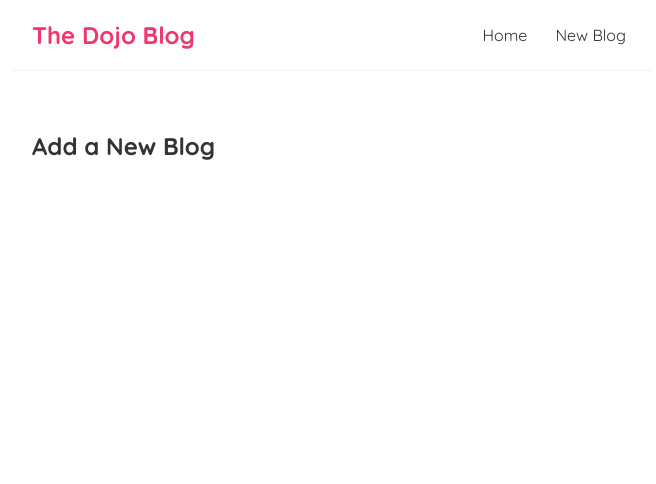
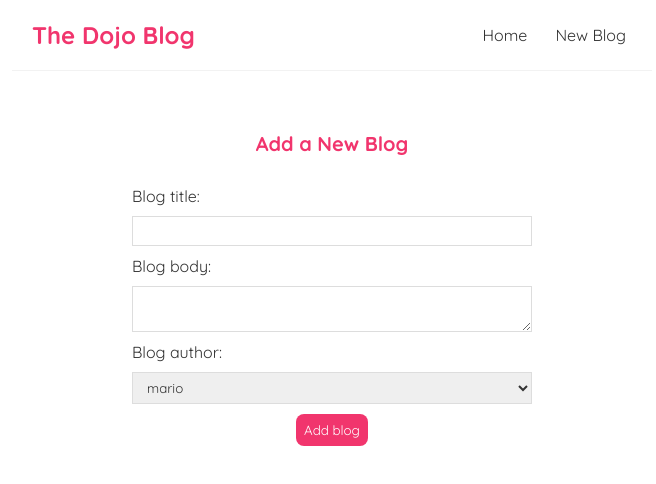
Before and after one commit to Mykhailo20/React_Projects, a React (Create React App) app in the folder dojo-blog/: page /create in a window 1280 px wide. Shown: the top 484 px of the page, without its empty margins (308-964 px from the left). Built offline with nearby package versions, Linux system fonts and the light colour scheme.

Commit message:
feat (dojo-blog): create and style a 'Add a New Blog' form

```diff
--- a/dojo-blog/src/Create.js
+++ b/dojo-blog/src/Create.js
@@ -2,6 +2,25 @@
     return (
         <div className="create">
             <h2>Add a New Blog</h2>
+            <form>
+                <label>Blog title:</label>
+                <input
+                  type="text"
+                  required
+                >
+                </input>
+                <label>Blog body:</label>
+                <textarea
+                  required
+                >
+                </textarea>
+                <label>Blog author:</label>
+                <select>
+                    <option value="mario">mario</option>
+                    <option value="yoshi">yoshi</option>
+                </select>
+                <button>Add blog</button>
+            </form>
         </div>
     );
 }
--- a/dojo-blog/src/index.css
+++ b/dojo-blog/src/index.css
@@ -74,3 +74,39 @@
   border-radius: 8px;
   cursor: pointer;
 }
+
+/* create new blog form */
+.create {
+  max-width: 400px;
+  margin: 0 auto;
+  text-align: center;
+}
+
+.create label {
+  text-align: left;
+  display: block;
+}
+
+.create h2 {
+  font-size: 20px;
+  color: #f1356d;
+  margin-bottom: 30px;
+}
+
+.create input, .create textarea, .create select {
+  width: 100%;
+  padding: 6px 10px;
+  margin: 10px 0;
+  border: 1px solid #ddd;
+  box-sizing: border-box;
+  display: block;
+}
+
+.create button {
+  background: #f1356d;
+  color: #fff;
+  border: 0;
+  padding: 8px;
+  border-radius: 8px;
+  cursor: pointer;
+}
```
